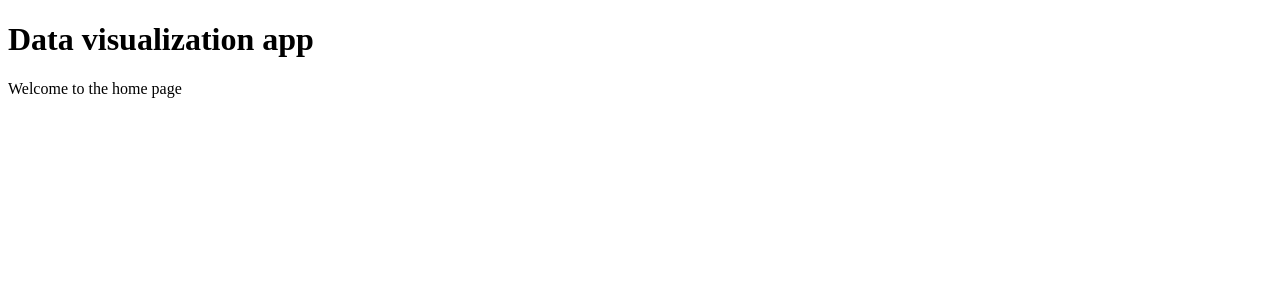
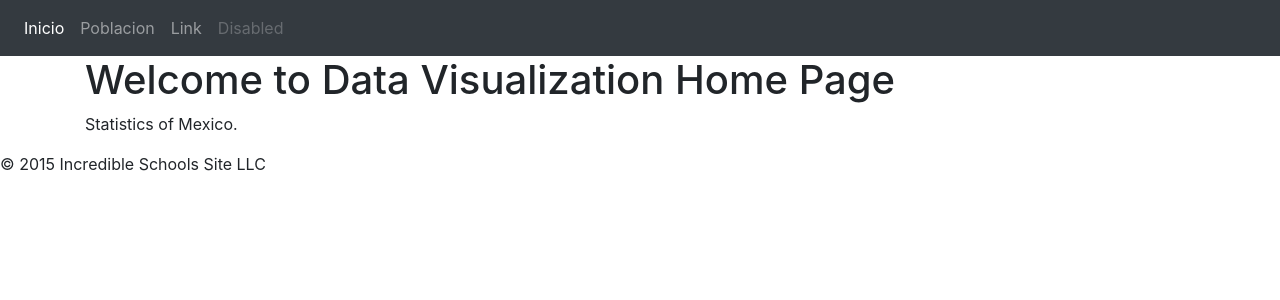
Before and after one commit to ricardont/data_vis, a Flask app: page / in a window 1280 px wide. Shown: the top 300 px of the page. Run offline with Flask 2, Linux system fonts and the light colour scheme; some libraries are stand-ins or nearby versions.

Commit message:
added layout

```diff
--- a/service.py
+++ b/service.py
@@ -5,6 +5,7 @@ class Inegi:
     def __init__(self):
         #Llamado al API
         url='https://www.inegi.org.mx/app/api/indicadores/desarrolladores/jsonxml/INDICATOR/1002000002/es/00000/false/BISE/2.0/6bb38c8c-0c38-64aa-3e42-38d896399bd1?type=json'
+        # https://www.inegi.org.mx/app/api/indicadores/desarrolladores/jsonxml/INDICATOR/1006000039/es/15/false/BISE/2.0/6bb38c8c-0c38-64aa-3e42-38d896399bd1?type=json < accidentes viales
         response= requests.get(url)
         if response.status_code==200:
             content= response.json()
--- a/templates/home.html
+++ b/templates/home.html
@@ -1,12 +1,5 @@
-<!doctype html>
-<html lang="en" dir="ltr"></html>
-  <head>
-    <script src="https://d3js.org/d3.v5.min.js"></script>
-    <meta charset="utf-8">
-    <title>Data visualization app</title>
-  </head>
-  <body>
-    <h1> Data visualization app </h1>
-    <p>Welcome to the home page</p>
-  </body>
-</html>
+{% extends "layout.html" %}
+{% block content %}
+  <h1>Welcome to Data Visualization Home Page</h1>
+  <p>Statistics of Mexico.</p>
+{% endblock %}
--- /dev/null
+++ b/templates/layout.html
@@ -0,0 +1,35 @@
+<!doctype html>
+<html>
+  <head>
+    <title>Data Visualization</title>
+    <link rel="stylesheet" href="https://maxcdn.bootstrapcdn.com/bootstrap/4.4.1/css/bootstrap.min.css">
+    <link href="https://cdn.datatables.net/1.10.20/css/dataTables.bootstrap4.min.css" rel="stylesheet">
+    <script src="https://code.jquery.com/jquery-3.4.1.min.js" integrity="sha256-CSXorXvZcTkaix6Yvo6HppcZGetbYMGWSFlBw8HfCJo=" crossorigin="anonymous"></script>
+    <script src="https://cdnjs.cloudflare.com/ajax/libs/popper.js/1.14.7/umd/popper.min.js"></script>
+    <script src="https://maxcdn.bootstrapcdn.com/bootstrap/4.4.1/js/bootstrap.min.js"></script>
+    <script src="https://cdn.datatables.net/1.10.20/js/jquery.dataTables.min.js"></script>
+    <script src="https://cdn.datatables.net/1.10.20/js/dataTables.bootstrap4.min.js"></script>
+  </head>
+  <body>
+    <nav class="navbar navbar-expand-sm bg-dark navbar-dark">
+        <ul class="navbar-nav">
+          <li class="nav-item active">
+            <a class="nav-link" href="#">Inicio</a>
+          </li>
+          <li class="nav-item">
+            <a class="nav-link" href="#">Poblacion</a>
+          </li>
+          <li class="nav-item">
+            <a class="nav-link" href="#">Link</a>
+          </li>
+          <li class="nav-item">
+            <a class="nav-link disabled" href="#">Disabled</a>
+          </li>
+        </ul>
+    </nav>
+    <div class="container" style="margin:auto; " >
+        {% block content %}{% endblock %}
+    </div>
+    <footing>&copy; 2015 Incredible Schools Site LLC</footing>
+  </body>
+</html>
```
Also changed, not shown: templates/grid.html (+4 -11 lines), templates/static/css/layout.css (added).
